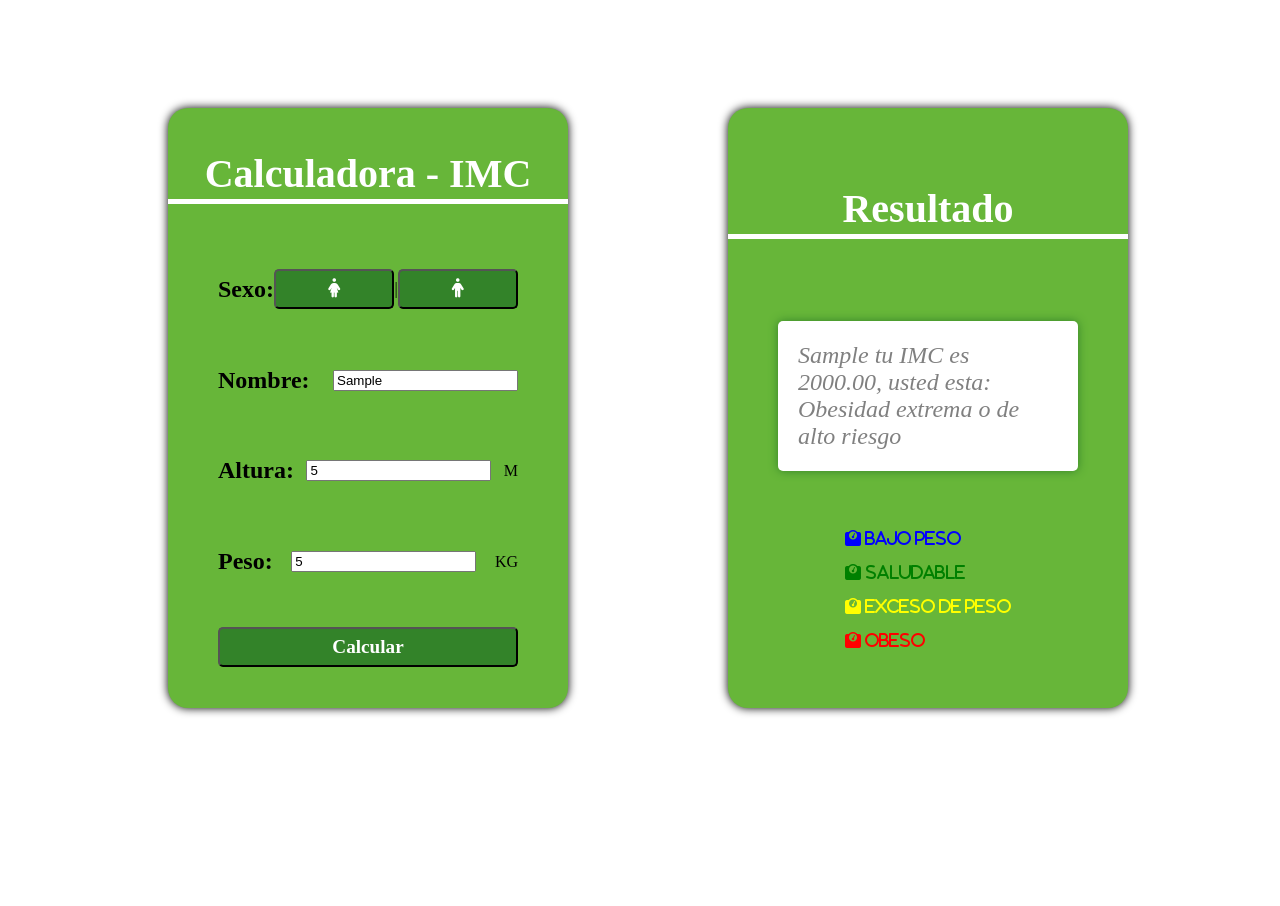
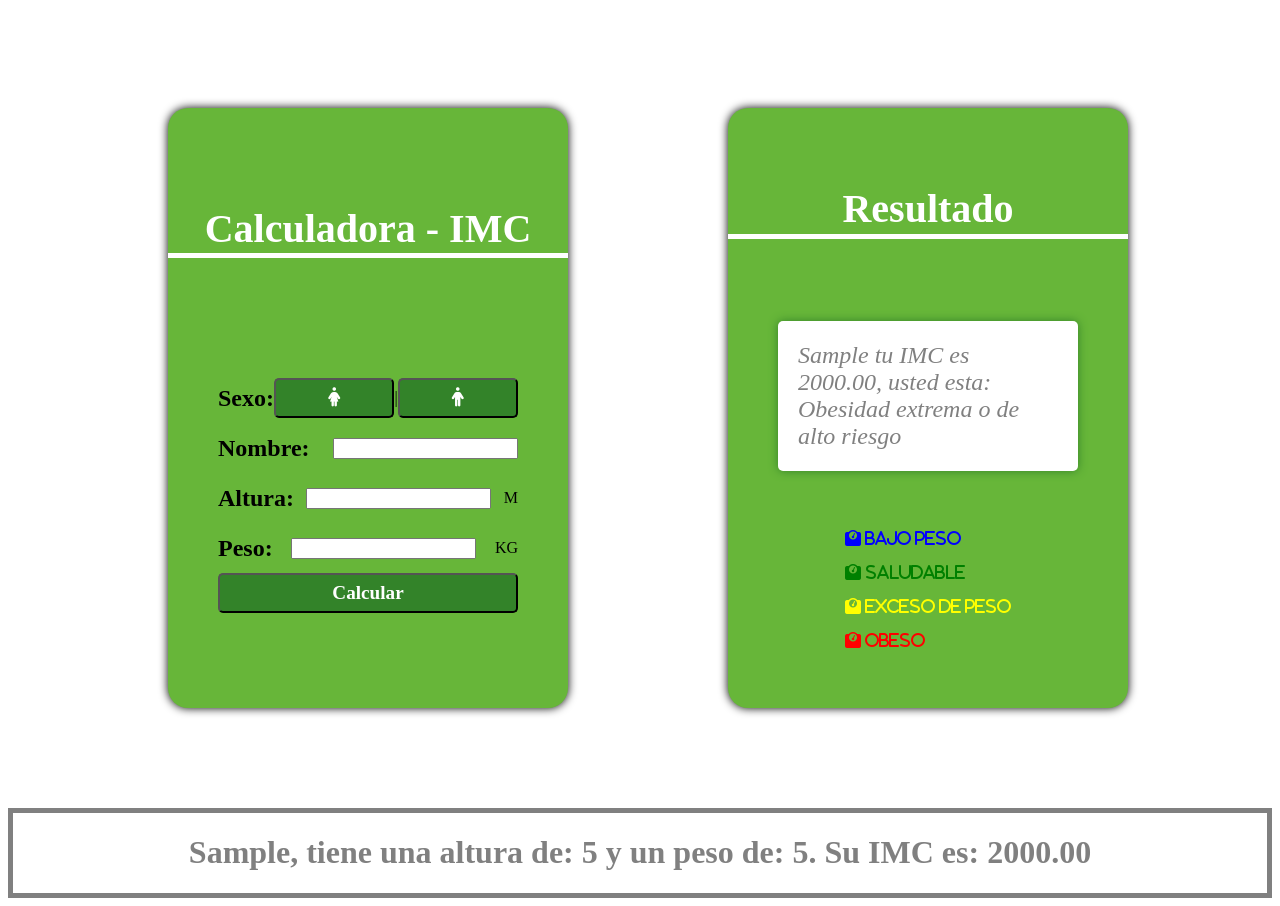
Before and after one commit to karvaroz/reto-masa-corporal, a plain HTML site: page index.html in a window 1280 px wide. Both pictures are taken after typing "Sample", "5", "5" into the empty fields and a click on the button "Calcular". Before the commit the page ends 816 px from the top, so only its background shows below. Drawn offline with Linux system fonts and the light colour scheme.

Commit message:
Agregando funcionalidad del localstorage

```diff
--- a/index.html
+++ b/index.html
@@ -17,6 +17,7 @@
     <main>
       <div class="container">
         <div class="title">Calculadora - IMC</div>
+        <form action="">
           <div class="input">
             <label>Sexo:</label>
             <button><i class="fa-solid fa-person-dress"></i></button> |
@@ -25,17 +26,18 @@
           </div>
           <div class="input">
             <label>Nombre:</label>
-          <input type="text" id="nombre" required>
+            <input type="text" id="nombre" required />
           </div>
           <div class="input">
             <label>Altura:</label>
-          <input type="number" id="altura" required> M
+            <input type="number" id="altura" required /> M
           </div>
           <div class="input">
             <label>Peso:</label>
-          <input type="number" id="peso" required> KG
+            <input type="number" id="peso" required /> KG
           </div>
-        <button id="btn">Calcular</button>
+          <button id="btn" type="submit">Calcular</button>
+        </form>
       </div>
       <div class="container">
         <h2 class="title">Resultado</h2>
@@ -52,7 +54,7 @@
               Saludable</i
             >
           </p>
-          <p >
+          <p>
             <i class="fa-solid fa-weight-scale" style="color: yellow">
               Exceso de peso</i
             >
@@ -63,6 +65,8 @@
         </div>
       </div>
     </main>
+    <div id="usuarios"></div>
     <script src="scripts/imc.js"></script>
+    <script src="/scripts/local.js"></script>
   </body>
 </html>
--- /dev/null
+++ b/scripts/local.js
@@ -0,0 +1,30 @@
+let form = document.querySelector("form");
+let usuarios = document.getElementById("usuarios");
+
+form.addEventListener("submit", (e) => {
+  let name = document.getElementById("nombre").value;
+  let altura = document.getElementById("altura").value;
+  let peso = document.getElementById("peso").value;
+
+  e.preventDefault();
+
+  localStorage.setItem("nombreUsuario", name);
+  localStorage.setItem("alturaUsuario", altura);
+  localStorage.setItem("pesoUsuario", peso);
+
+  form.reset();
+});
+
+document.addEventListener("submit", () => {
+  let name = localStorage.getItem("nombreUsuario");
+  let altura = localStorage.getItem("alturaUsuario");
+  let peso = localStorage.getItem("pesoUsuario");
+  let valor = parseFloat(peso / ((altura / 100) * (altura / 100)));
+  usuarios.innerHTML = `
+        <h1>
+            ${name}, tiene una altura de:
+            ${altura} y un peso de: ${peso}.
+            Su IMC es: ${valor.toFixed(2)}
+        </h1>
+    `;
+});
--- a/styles/style.css
+++ b/styles/style.css
@@ -36,9 +36,7 @@ main {
   height: 50px;
   justify-content: space-between;
   align-items: center;
-
 }
-
 
 .input label {
   font: bold 1.5rem serif;
@@ -70,3 +68,9 @@ button {
   box-sizing: border-box;
   user-select: none;
 }
+
+#usuarios {
+  text-align: center;
+  color: grey;
+  border: solid 5px grey;
+}
```
Also changed, not shown: scripts/imc.js (line endings or trailing spaces). Lines whose indentation alone changed are shown as unchanged.
